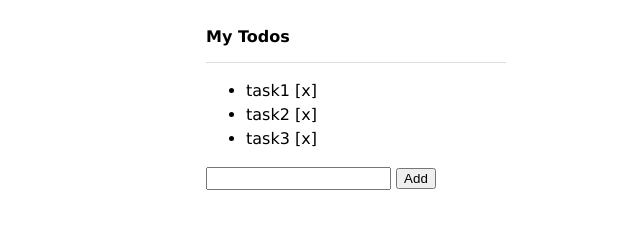
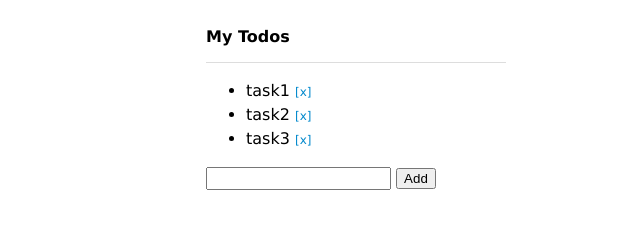
Before and after one commit to zare926/Vue.js_Lesson, a plain HTML site: page index.html in a window 1280 px wide. Shown: the full height of the page, 284-924 px from the left. Drawn offline with nearby package versions, Linux system fonts and the light colour scheme.

Commit message:
バツボタン色付け

```diff
--- a/css/styles.css
+++ b/css/styles.css
@@ -21,3 +21,9 @@ body {
 #app input[type="text"] {
   padding: 2px;
 }
+
+.command {
+  font-size: 12px;
+  cursor: pointer;
+  color: #08c;
+}
--- a/index.html
+++ b/index.html
@@ -14,7 +14,7 @@
     <ul>
       <li v-for="(todo, index) in todos">
         {{ todo }}
-        <span @click="deleteItem(index)">[x]</span>
+        <span @click="deleteItem(index)" class="command">[x]</span>
       </li>
     </ul>
     <form @submit.prevent="addItem">
```
